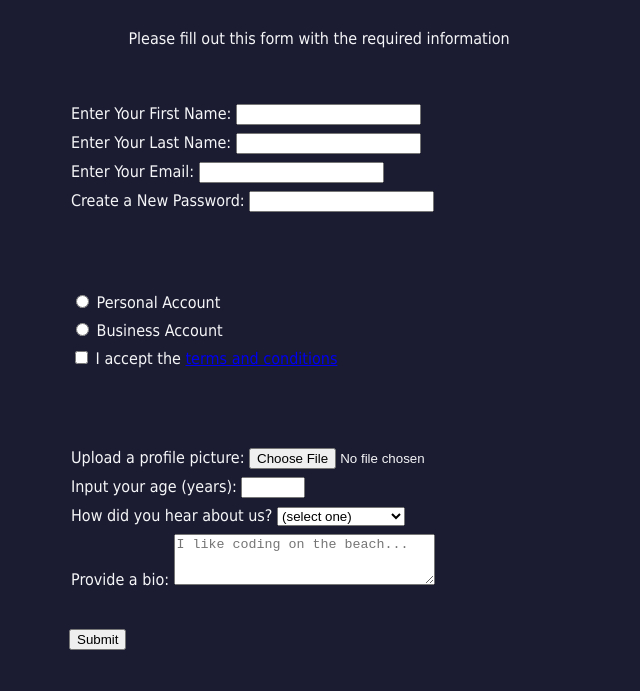
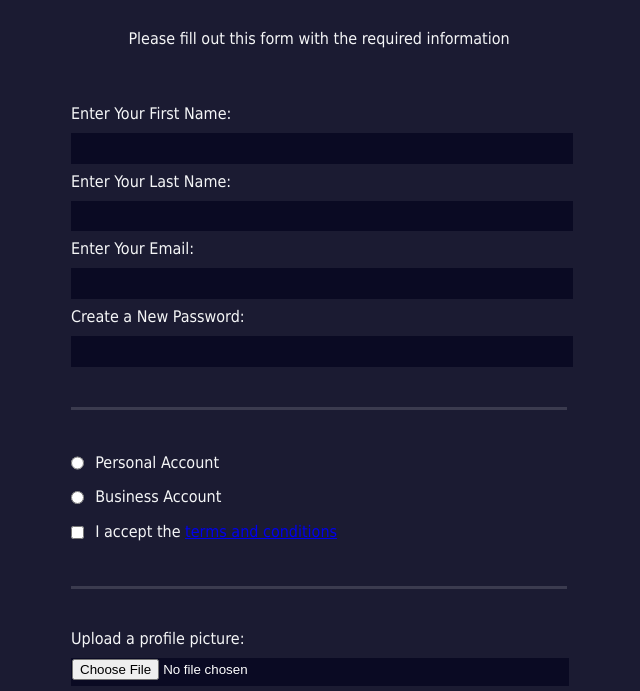
Before and after one commit to dvillanueva7/registration-form, a plain HTML site: page index.html in a window 1280 px wide. Shown: the part 73-764 px from the top of the page, without its empty margins (321-961 px from the left). Drawn offline with Linux system fonts and the light colour scheme.

Commit message:
Update styles.css

```diff
--- a/styles.css
+++ b/styles.css
@@ -8,7 +8,8 @@ body {
     font-size: 16px;
 }
 
-h1, p {
+h1,
+p {
     margin: 1em auto;
     text-align: center;
 }
@@ -25,7 +26,37 @@ fieldset {
     padding: 2rem 0;
 }
 
+fieldset:not(:last-of-type) {
+    border-bottom: 3px solid #3b3b4f;
+}
+
 label {
     display: block;
     margin: 0.5rem 0;
 }
+
+input,
+textarea,
+select {
+    width: 100%;
+    margin: 10px 0 0 0;
+    min-height: 2em;
+}
+
+input,
+textarea {
+    background-color: #0a0a23;
+    border: 1px solid #0a0a23;
+    color: #ffffff;
+}
+
+.inline {
+    width: unset;
+    margin: 0 0.5em 0 0;
+    vertical-align: middle;
+}
+
+input[type="submit"] {
+    display: block;
+    width: 60%;
+}
```
